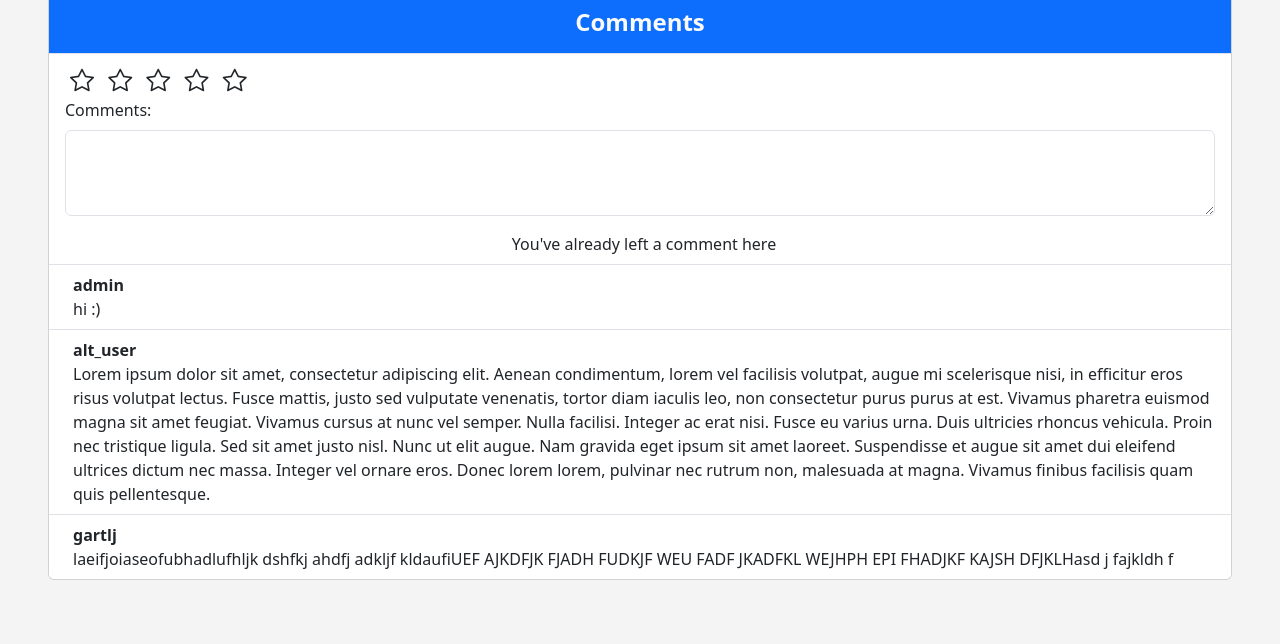
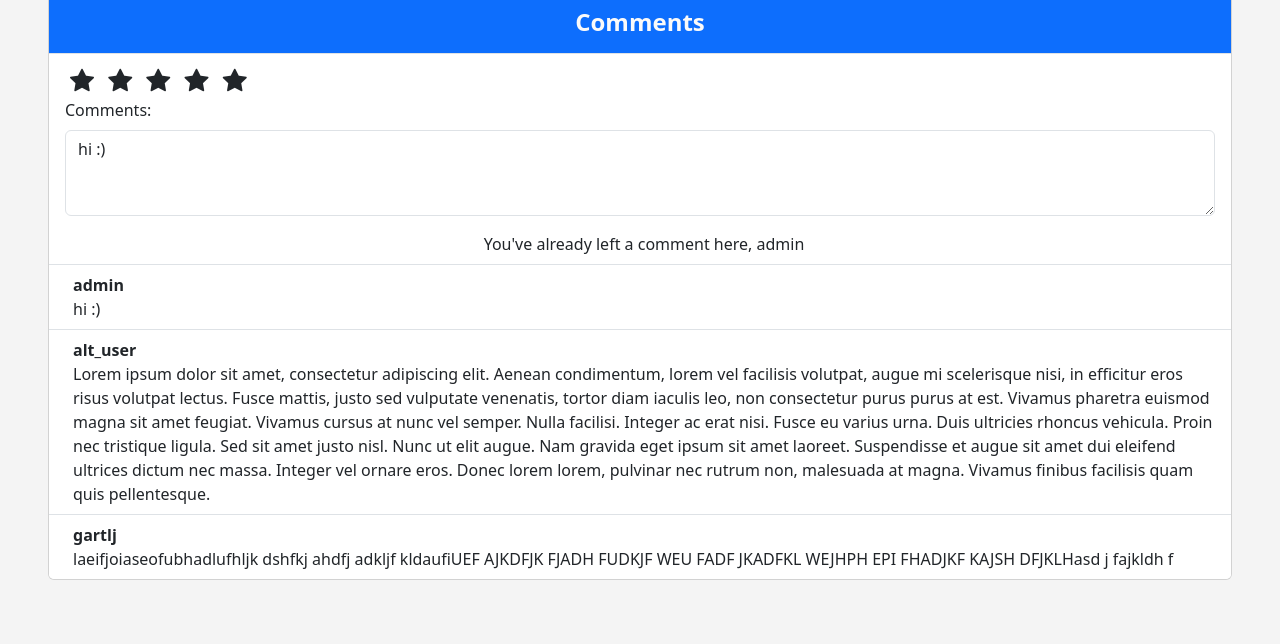
Before and after one commit to asemfi/CS416FinalProject, a Django app: page /ticketmaster/event/view/1234 in a window 1280 px wide. Shown: the part 553-1197 px from the top of the page. Run offline with Django 4.2, Linux system fonts and the light colour scheme; a user stored in the database is signed in; data comes from the database, SQL or seed files in the repository.

Commit message:
if user has already left a comment on this event, auto populates the comment form Jocelyn

```diff
--- a/templates/eventview.html
+++ b/templates/eventview.html
@@ -62,11 +62,11 @@
               {% csrf_token %}
               <!-- Star rating scale container -->
               <ul id="star-rating">
-                <li class="star" data-rating="1"><i class="bi bi-star"></i></li>
-                <li class="star" data-rating="2"><i class="bi bi-star"></i></li>
-                <li class="star" data-rating="3"><i class="bi bi-star"></i></li>
-                <li class="star" data-rating="4"><i class="bi bi-star"></i></li>
-                <li class="star" data-rating="5"><i class="bi bi-star"></i></li>
+                <li class="star" id="star1"><i class="bi bi-star"></i></li>
+                <li class="star" id="star2"><i class="bi bi-star"></i></li>
+                <li class="star" id="star3"><i class="bi bi-star"></i></li>
+                <li class="star" id="star4"><i class="bi bi-star"></i></li>
+                <li class="star" id="star5"><i class="bi bi-star"></i></li>
               </ul>
               <!-- Hidden input field to store the users rating -->
               <input type="hidden" name="rating" id="rating-input" value="">
@@ -80,7 +80,7 @@
             <!--    if yes, should have options to update or delete comment -->
             {% if commentExists %}
               <div class="ms-2 me-auto text-center">
-                You've already left a comment here
+                You've already left a comment here, {{ user }}
               </div>
             {% else %}
               <div class="ms-2 me-auto text-center">
@@ -121,12 +121,17 @@
 
 {% block script %}
   <script>
+    let userRating = {{ commentInfo.userRating|default:0|safe }};
+    let userComment = '{{ commentInfo.userComment|default:""|safe }}';
+
     $(function(){
       <!-- adds click function to return to search button -->
       $('#go-to-search').click(function () {
         window.location.href = `/ticketmaster`;
       });
 
+      <!-- only run if user is logged in -->
+      {% if user.is_authenticated %}
         <!-- add star functionality -->
         const stars = $('.star');
         const ratingInput = $('#rating-input');
@@ -147,9 +152,19 @@
           });
         });
 
+        {% if commentExists %}
+          <!-- if user has a comment logged -->
+            <!-- populate fields -->
+            $('#star' + userRating).trigger('click');
+            $('#comment-input').val(userComment);
+            <!-- add an update button -->
+            <!-- add a delete button -->
+        {% else %}
           <!-- if user has not commented yet -->
             <!-- add a submit button -->
-      <!-- if user has a comment logged -->
+        {% endif %}
+      {% else %}
+      {% endif %}
     });
   </script>
 {% endblock %}
--- a/ticketMaster/views.py
+++ b/ticketMaster/views.py
@@ -171,7 +171,7 @@ def view_event(request, event_id):
         'comments': comment_list,
         'commentExists': already_commented,
         'commentInfo': {
-            'userRating': -1,
+            'userRating': 0,
             'userComment': ''
         }
     }
```
Lines whose indentation alone changed are shown as unchanged.
